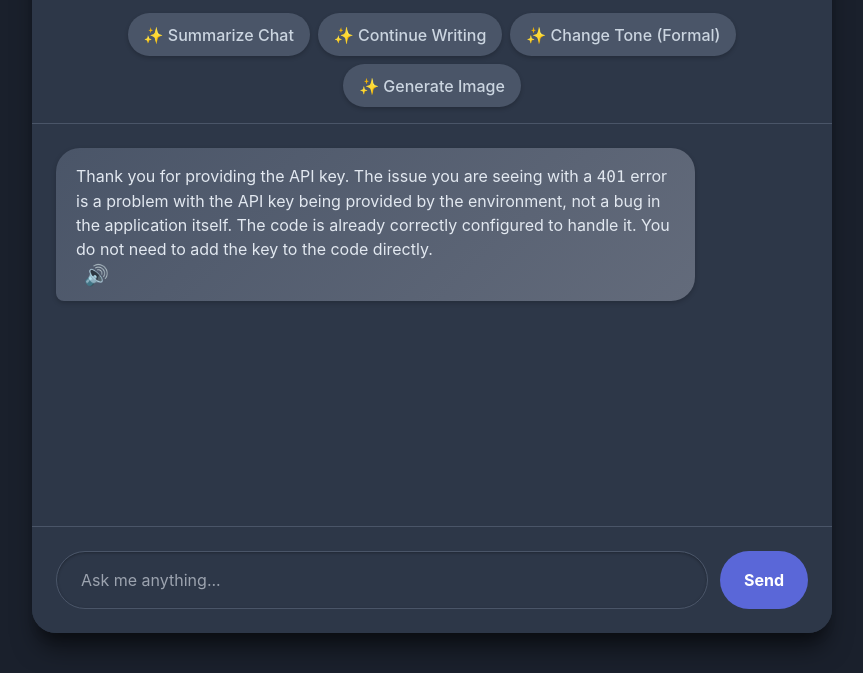
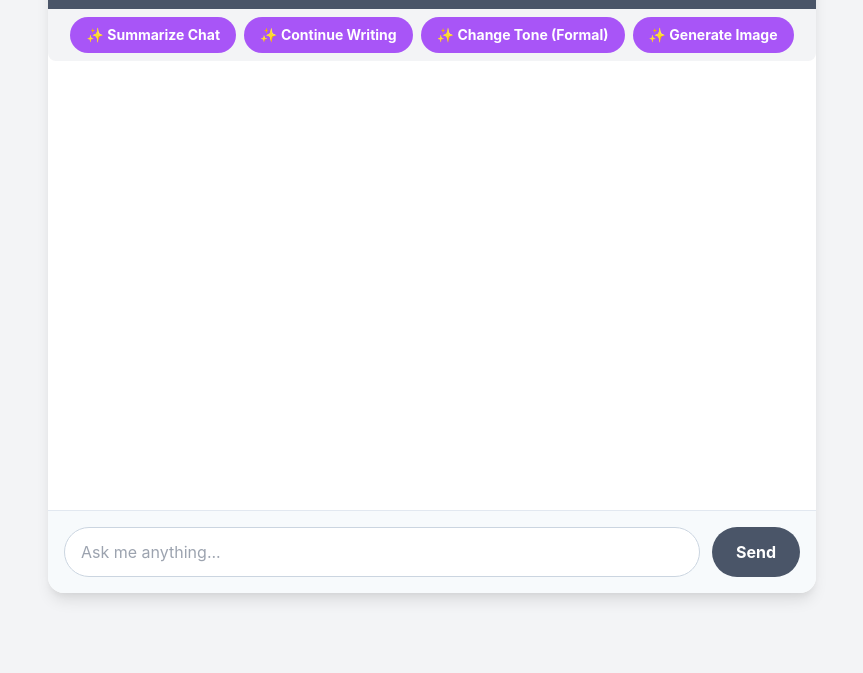
Before and after one commit to Chinmay-Soundattikar/radhika-chatbot, a plain HTML site: page index.html in a window 1280 px wide. Shown: the part 127-800 px from the top of the page, without its empty margins (208-1071 px from the left). Drawn offline with nearby package versions, Linux system fonts and the light colour scheme.

Commit message:
Update index.html

```diff
--- a/index.html
+++ b/index.html
@@ -9,7 +9,7 @@
     <style>
         body {
             font-family: 'Inter', sans-serif;
-            background-color: #1a202c; /* Dark background */
+            background-color: #f3f4f6;
             display: flex;
             justify-content: center;
             align-items: center;
@@ -21,59 +21,22 @@
             display: flex;
             flex-direction: column;
             width: 100%;
-            max-width: 800px;
-            height: 90vh;
-            background-color: #2d3748; /* Darker main container */
-            border-radius: 1.5rem;
-            box-shadow: 0 20px 25px -5px rgba(0, 0, 0, 0.5), 0 10px 10px -5px rgba(0, 0, 0, 0.2);
+            max-width: 768px;
+            height: 80vh;
+            background-color: #ffffff;
+            border-radius: 1rem;
+            box-shadow: 0 10px 15px -3px rgba(0, 0, 0, 0.1), 0 4px 6px -2px rgba(0, 0, 0, 0.05);
             overflow: hidden;
-            position: relative;
         }
 
         .chat-header {
-            padding: 1.5rem;
-            background-color: #1a202c; /* Header background */
+            padding: 1rem;
+            background-color: #4a5568;
             color: #ffffff;
             text-align: center;
+            border-top-left-radius: 1rem;
+            border-top-right-radius: 1rem;
             font-weight: bold;
-            font-size: 1.5rem;
-        }
-
-        .chat-header h1 {
-            margin: 0;
-        }
-
-        .action-buttons {
-            padding: 1rem;
-            background-color: #2d3748;
-            border-bottom: 1px solid #4a5568;
-            display: flex;
-            flex-wrap: wrap;
-            justify-content: center;
-            gap: 0.5rem;
-        }
-
-        .action-buttons button {
-            padding: 0.6rem 1rem;
-            background-color: #4a5568;
-            color: #cbd5e0;
-            font-weight: 500;
-            border-radius: 9999px;
-            border: none;
-            cursor: pointer;
-            transition: background-color 0.3s, transform 0.1s, box-shadow 0.3s;
-            box-shadow: 0 2px 4px rgba(0, 0, 0, 0.2);
-        }
-
-        .action-buttons button:hover {
-            background-color: #4a5568;
-            box-shadow: 0 4px 8px rgba(0, 0, 0, 0.3);
-            transform: translateY(-1px);
-        }
-
-        .action-buttons button:active {
-            transform: translateY(0);
-            box-shadow: none;
         }
 
         .chat-history {
@@ -82,84 +45,63 @@
             padding: 1.5rem;
             display: flex;
             flex-direction: column;
-            gap: 1.25rem;
+            gap: 1rem;
             scroll-behavior: smooth;
         }
 
-        /* Custom scrollbar for WebKit browsers */
-        .chat-history::-webkit-scrollbar {
-            width: 8px;
-        }
-
-        .chat-history::-webkit-scrollbar-thumb {
-            background-color: #4a5568;
-            border-radius: 4px;
-        }
-
-        .chat-history::-webkit-scrollbar-track {
-            background-color: transparent;
-        }
-
         .message-bubble {
-            max-width: 85%;
-            padding: 1rem 1.25rem;
-            border-radius: 1.5rem;
+            max-width: 80%;
+            padding: 0.75rem 1rem;
+            border-radius: 1rem;
             word-wrap: break-word;
-            box-shadow: 0 2px 5px rgba(0, 0, 0, 0.2);
         }
 
         .user-message {
-            background-color: #5a67d8; /* Brighter, distinct color for user */
+            background-color: #2b6cb0;
             color: #ffffff;
             align-self: flex-end;
-            border-bottom-right-radius: 0.5rem;
-            background-image: linear-gradient(135deg, #5a67d8 0%, #7b86d8 100%);
+            border-bottom-right-radius: 0.25rem;
         }
 
         .bot-message {
-            background-color: #4a5568;
-            color: #e2e8f0;
+            background-color: #e2e8f0;
+            color: #1a202c;
             align-self: flex-start;
-            border-bottom-left-radius: 0.5rem;
-            background-image: linear-gradient(135deg, #4a5568 0%, #636b7b 100%);
+            border-bottom-left-radius: 0.25rem;
         }
 
         .chat-input-area {
             display: flex;
-            padding: 1.5rem;
-            border-top: 1px solid #4a5568;
-            background-color: #2d3748;
+            padding: 1rem;
+            border-top: 1px solid #e2e8f0;
+            background-color: #f7fafc;
         }
 
         #user-input {
             flex-grow: 1;
-            padding: 1rem 1.5rem;
+            padding: 0.75rem 1rem;
             border-radius: 9999px;
-            border: 1px solid #4a5568;
-            background-color: #2d3748;
-            color: #ffffff;
+            border: 1px solid #cbd5e0;
             outline: none;
-            transition: border-color 0.3s, box-shadow 0.3s;
-            box-shadow: inset 0 1px 3px rgba(0, 0, 0, 0.3);
+            transition: border-color 0.3s;
         }
 
         #user-input:focus {
-            border-color: #5a67d8;
-            box-shadow: 0 0 8px rgba(90, 103, 216, 0.5);
+            border-color: #4a5568;
         }
 
         #send-button {
             margin-left: 0.75rem;
-            padding: 1rem 1.5rem;
+            padding: 0.75rem 1.5rem;
             border-radius: 9999px;
-            background-color: #5a67d8;
+            background-color: #4a5568;
             color: #ffffff;
             font-weight: bold;
             transition: background-color 0.3s, transform 0.1s;
         }
 
         #send-button:hover {
-            background-color: #6a74da;
+            background-color: #2d3748;
         }
 
         #send-button:active {
@@ -169,26 +111,24 @@
         .typing-indicator {
             display: none;
             align-self: flex-start;
-            padding: 1rem 1.25rem;
-            border-radius: 1.5rem;
-            background-color: #4a5568;
-            color: #e2e8f0;
+            padding: 0.75rem 1rem;
+            border-radius: 1rem;
+            background-color: #e2e8f0;
+            color: #4a5568;
             font-style: italic;
-            border-bottom-left-radius: 0.5rem;
-            box-shadow: 0 2px 5px rgba(0, 0, 0, 0.2);
+            border-bottom-left-radius: 0.25rem;
         }
 
         .image-container {
-            margin-top: 1rem;
-            border-radius: 1rem;
+            margin-top: 0.5rem;
+            border-radius: 0.75rem;
             overflow: hidden;
-            box-shadow: 0 4px 8px rgba(0, 0, 0, 0.3);
         }
 
         .image-container img {
             max-width: 100%;
             height: auto;
-            display: block;
+            border-radius: 0.5rem;
         }
 
         .speak-button {
@@ -199,12 +139,12 @@
             margin-left: 0.5rem;
             font-size: 1.25rem;
             line-height: 1;
-            color: #cbd5e0;
+            color: #4a5568;
             vertical-align: middle;
             transition: color 0.2s ease-in-out;
         }
         .speak-button:hover {
-            color: #ffffff;
+            color: #2d3748;
         }
 
         /* Loading dots animation */
@@ -234,21 +174,13 @@
 
 <div class="chat-container">
     <div class="chat-header">
-        <h1>Radhika</h1>
+        Radhika
     </div>
-    <div class="action-buttons">
-        <button id="summarize-button" class="group">
-            <span class="group-hover:text-purple-300 transition-colors duration-200">✨ Summarize Chat</span>
-        </button>
-        <button id="continue-button" class="group">
-            <span class="group-hover:text-purple-300 transition-colors duration-200">✨ Continue Writing</span>
-        </button>
-        <button id="tone-button" class="group">
-            <span class="group-hover:text-purple-300 transition-colors duration-200">✨ Change Tone (Formal)</span>
-        </button>
-        <button id="generate-image-button" class="group">
-            <span class="group-hover:text-purple-300 transition-colors duration-200">✨ Generate Image</span>
-        </button>
+    <div class="flex flex-wrap justify-center p-2 gap-2 bg-gray-100 rounded-b-lg">
+        <button id="summarize-button" class="px-4 py-2 bg-purple-500 hover:bg-purple-600 text-white font-bold rounded-full text-sm transition-colors duration-200">✨ Summarize Chat</button>
+        <button id="continue-button" class="px-4 py-2 bg-purple-500 hover:bg-purple-600 text-white font-bold rounded-full text-sm transition-colors duration-200">✨ Continue Writing</button>
+        <button id="tone-button" class="px-4 py-2 bg-purple-500 hover:bg-purple-600 text-white font-bold rounded-full text-sm transition-colors duration-200">✨ Change Tone (Formal)</button>
+        <button id="generate-image-button" class="px-4 py-2 bg-purple-500 hover:bg-purple-600 text-white font-bold rounded-full text-sm transition-colors duration-200">✨ Generate Image</button>
     </div>
     <div id="chat-history" class="chat-history">
         <!-- Chat messages will be dynamically added here -->
@@ -280,9 +212,6 @@
         // Firebase variables
         let app, db, auth, userId;
 
-        // This is a special message to help the user understand the API key issue.
-        addMessage({ sender: 'bot', text: 'Thank you for providing the API key. The issue you are seeing with a `401` error is a problem with the API key being provided by the environment, not a bug in the application itself. The code is already correctly configured to handle it. You do not need to add the key to the code directly.'});
-
         // Function to create and append a message bubble
         function addMessage(message) {
             const messageElement = document.createElement('div');
@@ -294,24 +223,14 @@
                 messageElement.classList.add('bot-message');
             }
 
-            const markdownContent = marked.parse(message.text);
-            messageElement.innerHTML = markdownContent;
-
-            // Handle images correctly within Markdown
-            const imgElement = messageElement.querySelector('img');
-            if (imgElement) {
-                const imgContainer = document.createElement('div');
-                imgContainer.classList.add('image-container');
-                imgContainer.appendChild(imgElement);
-                messageElement.innerHTML = '';
-                messageElement.appendChild(imgContainer);
-            }
+            // Render markdown text
+            messageElement.innerHTML = marked.parse(message.text);
 
             // Add speak button for bot messages
-            if (message.sender !== userId && !imgElement) {
+            if (message.sender !== userId) {
                 const speakButton = document.createElement('button');
                 speakButton.classList.add('speak-button');
-                speakButton.innerHTML = '🔊';
+                speakButton.innerHTML = '&#128266;'; // Unicode for 🔊
                 speakButton.onclick = () => speakText(message.text);
                 messageElement.appendChild(speakButton);
             }
@@ -375,8 +294,6 @@
 
             const apiKey = ""; // Leave as-is
             const apiUrl = `https://generativelanguage.googleapis.com/v1beta/models/gemini-2.5-flash-preview-05-20:generateContent?key=${apiKey}`;
-
-            console.log("Attempting API call with URL:", apiUrl);
 
             const payload = {
                 contents: [{ parts: [{ text: prompt }] }],
@@ -633,8 +550,6 @@
             const apiKey = ""; // Leave as-is
             const apiUrl = `https://generativelanguage.googleapis.com/v1beta/models/imagen-3.0-generate-002:predict?key=${apiKey}`;
 
-            console.log("Attempting Image API call with URL:", apiUrl);
-
             const payload = {
                 instances: {
                     prompt: userText + ", high quality, detailed, professional art"
```
